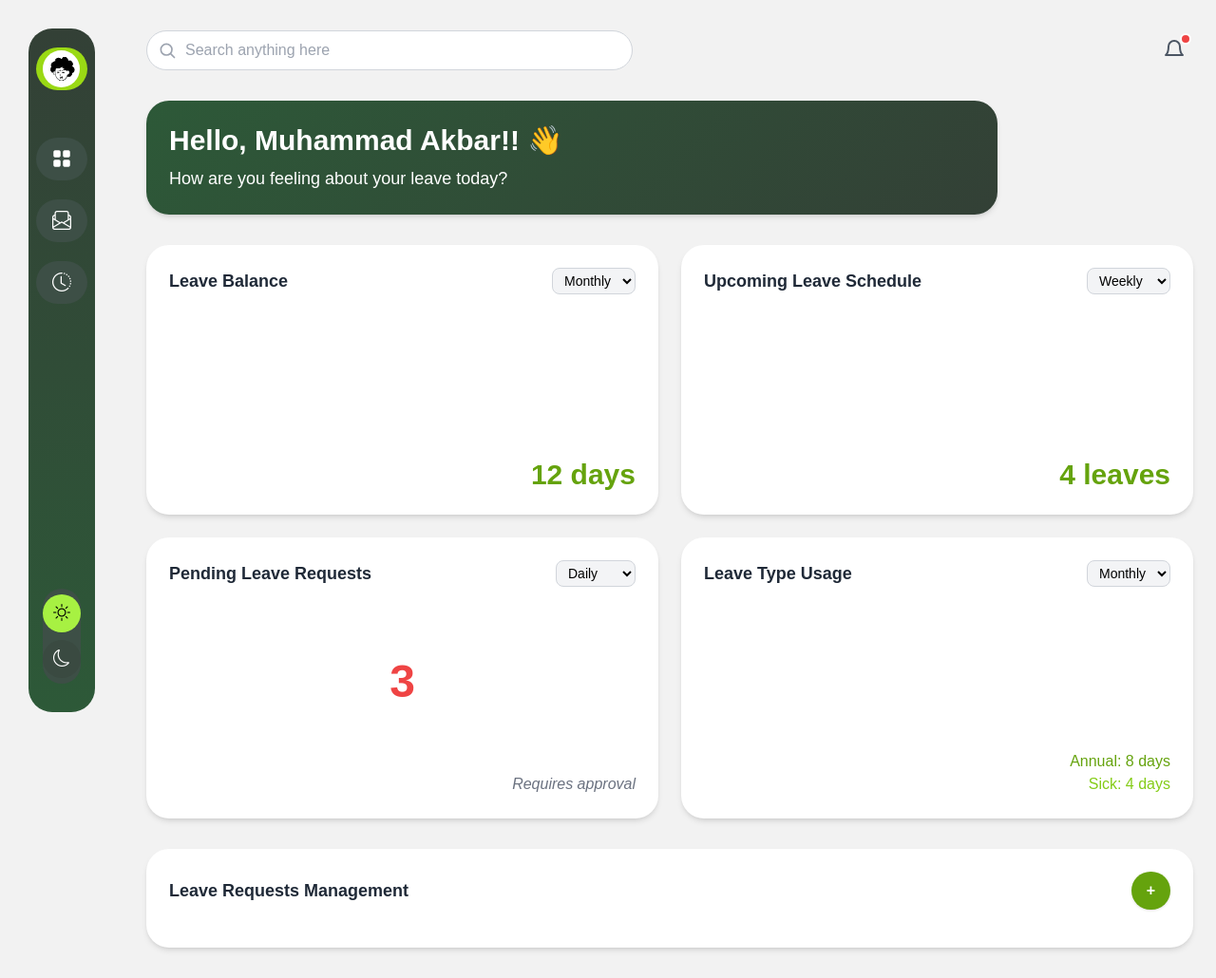
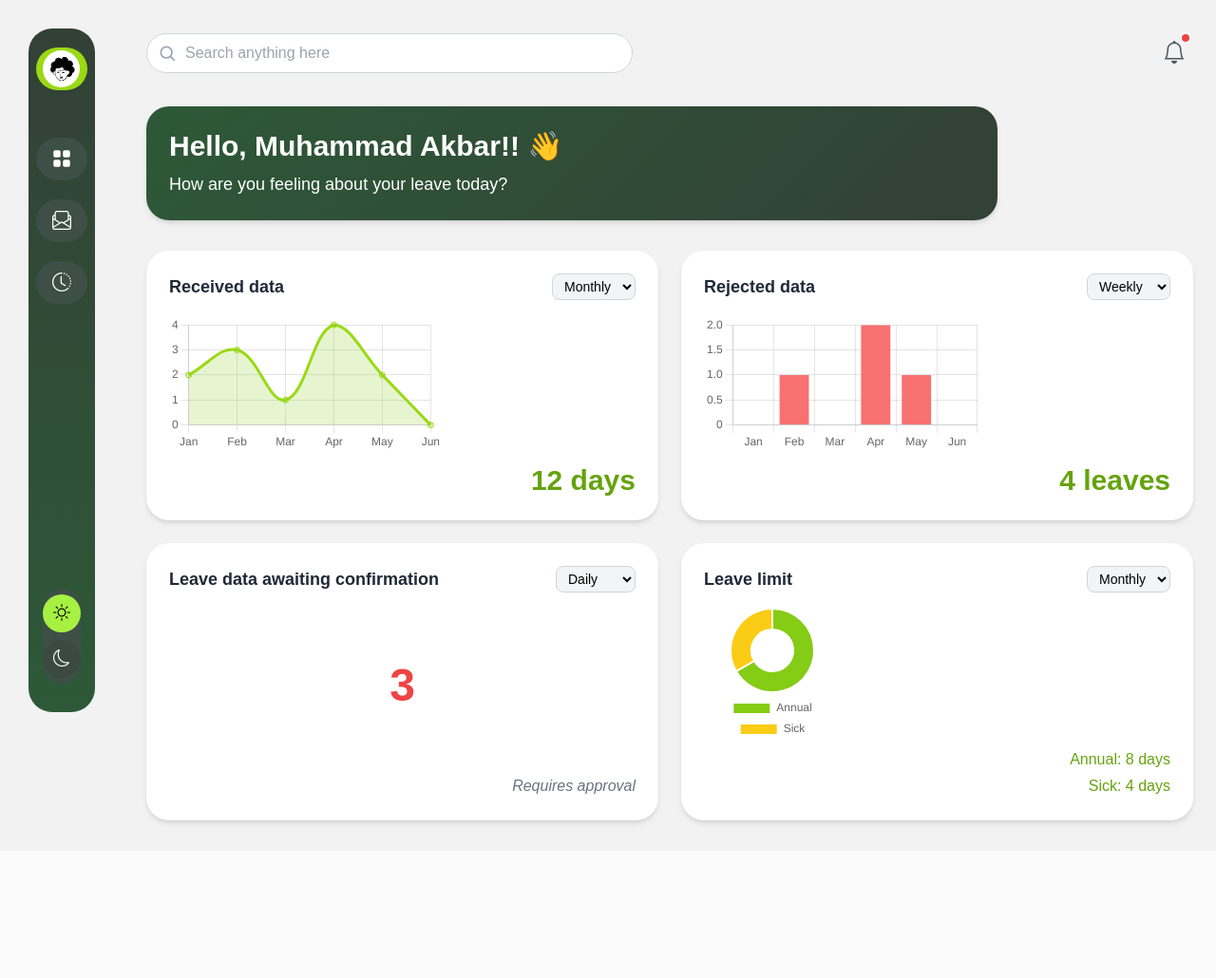
Before and after one commit to Barz77777/iCuti, a PHP site: page /beranda-user.php in a window 1280 px wide. Shown: the whole page at 95% size. After the commit the page ends 870 px from the top, so only its background shows below. Run offline with PHP 8.4, Linux system fonts and the light colour scheme; a map, chart or similar area stays blank; some libraries are stand-ins or nearby versions.

Commit message:
update chart user

```diff
--- a/beranda-user.php
+++ b/beranda-user.php
@@ -16,6 +16,22 @@
 </head>
 
 <body>
+  <?php
+  // Contoh data dari PHP (bisa diganti dengan query database)
+  $receivedData = [
+    'labels' => ['Jan', 'Feb', 'Mar', 'Apr', 'May', 'Jun'],
+    'data' => [2, 3, 1, 4, 2, 0]
+  ];
+  $rejectedData = [
+    'labels' => ['Jan', 'Feb', 'Mar', 'Apr', 'May', 'Jun'],
+    'data' => [0, 1, 0, 2, 1, 0]
+  ];
+  $leaveTypeData = [
+    'labels' => ['Annual', 'Sick'],
+    'data' => [8, 4]
+  ];
+  ?>
+
   <div class="layout">
     <div class="sidebar">
       <!-- Logo -->
@@ -54,9 +70,7 @@
           </svg>
         </div>
         <button aria-label="Notifications" class="relative p-2 rounded-full hover:bg-lime-100 dark:hover:bg-gray-800 focus:outline-none focus:ring-2 focus:ring-lime-400">
-          <svg class="w-6 h-6 text-gray-600 dark:text-gray-300" fill="none" stroke="currentColor" stroke-width="2" stroke-linecap="round" stroke-linejoin="round" viewBox="0 0 24 24" aria-hidden="true">
-            <path d="M18 8a6 6 0 0 0-12 0c0 7-3 9-3 9h18s-3-2-3-9" />
-          </svg>
+          <i class="bi bi-bell text-2xl text-gray-600 dark:text-gray-300"></i>
           <span class="absolute top-1 right-1 inline-block w-2 h-2 bg-red-500 rounded-full ring-2 ring-white"></span>
         </button>
       </header>
@@ -67,10 +81,10 @@
       <section class="grid grid-cols-1 md:grid-cols-2 gap-6 max-w-7xl">
         <article class="bg-white dark:bg-gray-800 rounded-3xl p-6 shadow-md flex flex-col justify-between">
           <header class="flex justify-between items-center mb-4">
-            <h2 class="font-semibold text-lg text-gray-800 dark:text-gray-100">Leave Balance</h2>
-            <select aria-label="Select period" class="text-sm bg-gray-100 dark:bg-gray-700 rounded-lg border border-gray-300 dark:border-gray-600 px-2 py-1 focus:outline-none focus:ring-2 focus:ring-lime-500">
-              <option>Monthly</option>
-              <option>Yearly</option>
+            <h2 class="font-semibold text-lg text-gray-800 dark:text-gray-100">Received data</h2>
+            <select id="receivedPeriod" aria-label="Select period" class="text-sm bg-gray-100 dark:bg-gray-700 rounded-lg border border-gray-300 dark:border-gray-600 px-2 py-1 focus:outline-none focus:ring-2 focus:ring-lime-500">
+              <option value="monthly">Monthly</option>
+              <option value="yearly">Yearly</option>
             </select>
           </header>
           <div class="relative h-36 w-full">
@@ -80,10 +94,10 @@
         </article>
         <article class="bg-white dark:bg-gray-800 rounded-3xl p-6 shadow-md flex flex-col justify-between">
           <header class="flex justify-between items-center mb-4">
-            <h2 class="font-semibold text-lg text-gray-800 dark:text-gray-100">Upcoming Leave Schedule</h2>
-            <select aria-label="Select period" class="text-sm bg-gray-100 dark:bg-gray-700 rounded-lg border border-gray-300 dark:border-gray-600 px-2 py-1 focus:outline-none focus:ring-2 focus:ring-lime-500">
-              <option>Weekly</option>
-              <option>Monthly</option>
+            <h2 class="font-semibold text-lg text-gray-800 dark:text-gray-100">Rejected data</h2>
+            <select id="rejectedPeriod" aria-label="Select period" class="text-sm bg-gray-100 dark:bg-gray-700 rounded-lg border border-gray-300 dark:border-gray-600 px-2 py-1 focus:outline-none focus:ring-2 focus:ring-lime-500">
+              <option value="weekly">Weekly</option>
+              <option value="monthly">Monthly</option>
             </select>
           </header>
           <div class="relative h-36 w-full">
@@ -93,7 +107,7 @@
         </article>
         <article class="bg-white dark:bg-gray-800 rounded-3xl p-6 shadow-md flex flex-col justify-between">
           <header class="flex justify-between items-center mb-4">
-            <h2 class="font-semibold text-lg text-gray-800 dark:text-gray-100">Pending Leave Requests</h2>
+            <h2 class="font-semibold text-lg text-gray-800 dark:text-gray-100">Leave data awaiting confirmation</h2>
             <select aria-label="Select period" class="text-sm bg-gray-100 dark:bg-gray-700 rounded-lg border border-gray-300 dark:border-gray-600 px-2 py-1 focus:outline-none focus:ring-2 focus:ring-lime-500">
               <option>Daily</option>
               <option>Weekly</option>
@@ -106,7 +120,7 @@
         </article>
         <article class="bg-white dark:bg-gray-800 rounded-3xl p-6 shadow-md flex flex-col justify-between">
           <header class="flex justify-between items-center mb-4">
-            <h2 class="font-semibold text-lg text-gray-800 dark:text-gray-100">Leave Type Usage</h2>
+            <h2 class="font-semibold text-lg text-gray-800 dark:text-gray-100">Leave limit</h2>
             <select aria-label="Select period" class="text-sm bg-gray-100 dark:bg-gray-700 rounded-lg border border-gray-300 dark:border-gray-600 px-2 py-1 focus:outline-none focus:ring-2 focus:ring-lime-500">
               <option>Monthly</option>
               <option>Yearly</option>
@@ -115,20 +129,137 @@
           <div class="relative h-36 w-full">
             <canvas id="leaveTypeChart"></canvas>
           </div>
-          <p class="mt-3 text-right text-lime-600">Annual: 8 days</p>
-          <p class="text-right text-lime-500">Sick: 4 days</p>
+          <?php foreach ($leaveTypeData['labels'] as $idx => $type): ?>
+            <p class="mt-1 text-right text-lime-600">
+              <?php echo htmlspecialchars($type); ?>: <?php echo htmlspecialchars($leaveTypeData['data'][$idx]); ?> days
+            </p>
+          <?php endforeach; ?>
         </article>
-      </section>
-      <section class="bg-white dark:bg-gray-800 rounded-3xl p-6 shadow-md max-w-7xl">
-        <header class="flex justify-between items-center mb-4">
-          <h2 class="font-semibold text-lg text-gray-800 dark:text-gray-100">Leave Requests Management</h2>
-          <button aria-label="Add new leave request" class="bg-lime-600 hover:bg-lime-700 text-white font-semibold px-4 py-2 rounded-full shadow transition focus:outline-none focus:ring-2 focus:ring-lime-400">
-            +
-          </button>
-        </header>
       </section>
     </main>
   </div>
+
+  <!-- Chart.js CDN -->
+  <script src="https://cdn.jsdelivr.net/npm/chart.js"></script>
+  <script>
+    // Data dari PHP ke JS
+    const receivedData = <?php echo json_encode($receivedData); ?>;
+    const rejectedData = <?php echo json_encode($rejectedData); ?>;
+    const leaveTypeData = <?php echo json_encode($leaveTypeData); ?>;
+
+    // Chart: Received Data
+    const ctxReceived = document.getElementById('leaveBalanceChart').getContext('2d');
+    let receivedChart = new Chart(ctxReceived, {
+      type: 'line',
+      data: {
+        labels: receivedData.labels,
+        datasets: [{
+          label: 'Received',
+          data: receivedData.data,
+          borderColor: '#9AD914',
+          backgroundColor: 'rgba(132,204,22,0.2)',
+          fill: true,
+          tension: 0.4
+        }]
+      },
+      options: {
+        responsive: true,
+        plugins: {
+          legend: {
+            display: false
+          }
+        },
+        interaction: {
+          mode: 'index',
+          intersect: false
+        },
+        scales: {
+          y: {
+            beginAtZero: true
+          }
+        }
+      }
+    });
+
+    // Chart: Rejected Data
+    const ctxRejected = document.getElementById('upcomingLeaveChart').getContext('2d');
+    let rejectedChart = new Chart(ctxRejected, {
+      type: 'bar',
+      data: {
+        labels: rejectedData.labels,
+        datasets: [{
+          label: 'Rejected',
+          data: rejectedData.data,
+          backgroundColor: '#f87171'
+        }]
+      },
+      options: {
+        responsive: true,
+        plugins: {
+          legend: {
+            display: false
+          }
+        },
+        interaction: {
+          mode: 'index',
+          intersect: false
+        },
+        scales: {
+          y: {
+            beginAtZero: true
+          }
+        }
+      }
+    });
+
+    // Chart: Leave Type
+    const ctxType = document.getElementById('leaveTypeChart').getContext('2d');
+    let leaveTypeChart = new Chart(ctxType, {
+      type: 'doughnut',
+      data: {
+        labels: leaveTypeData.labels,
+        datasets: [{
+          data: leaveTypeData.data,
+          backgroundColor: ['#84cc16', '#facc15']
+        }]
+      },
+      options: {
+        responsive: true,
+        plugins: {
+          legend: {
+            position: 'bottom'
+          }
+        }
+      }
+    });
+
+    // Contoh interaktif: Ganti data chart berdasarkan select period
+    document.getElementById('receivedPeriod').addEventListener('change', function() {
+      // AJAX fetch data sesuai period, contoh statis:
+      if (this.value === 'yearly') {
+        receivedChart.data.labels = ['2021', '2022', '2023', '2024'];
+        receivedChart.data.datasets[0].data = [12, 14, 10, 16];
+      } else {
+        receivedChart.data.labels = receivedData.labels;
+        receivedChart.data.datasets[0].data = receivedData.data;
+      }
+      receivedChart.update();
+    });
+
+    document.getElementById('rejectedPeriod').addEventListener('change', function() {
+      if (this.value === 'monthly') {
+        rejectedChart.data.labels = rejectedData.labels;
+        rejectedChart.data.datasets[0].data = rejectedData.data;
+      } else {
+        rejectedChart.data.labels = ['Week 1', 'Week 2', 'Week 3', 'Week 4'];
+        rejectedChart.data.datasets[0].data = [0, 1, 2, 1];
+      }
+      rejectedChart.update();
+    });
+
+    // Untuk realtime, polling AJAX bisa ditambahkan di sini
+    // setInterval(() => { ...fetch data baru dan update chart... }, 5000);
+  </script>
 
   <script>
     const body = document.body;
```
